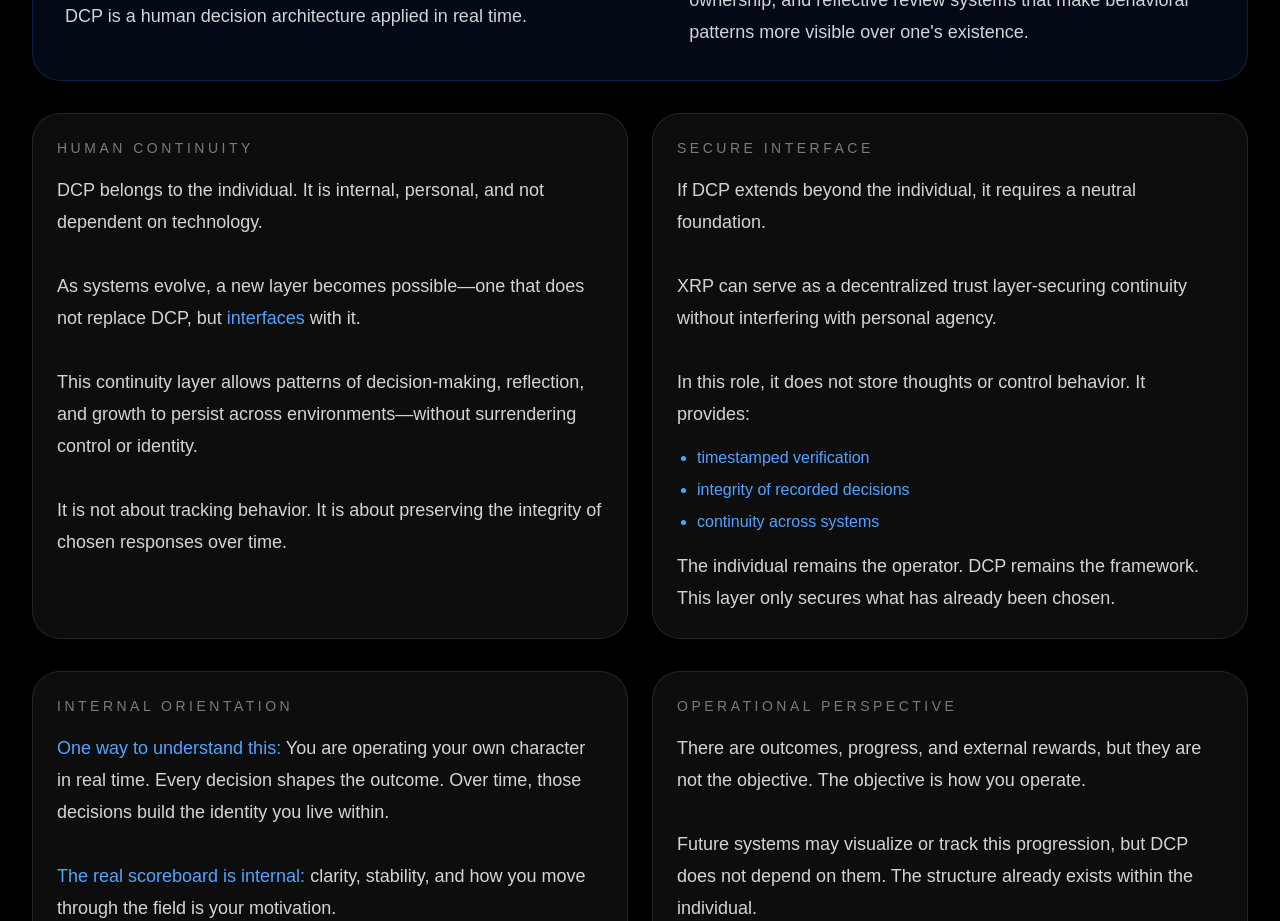
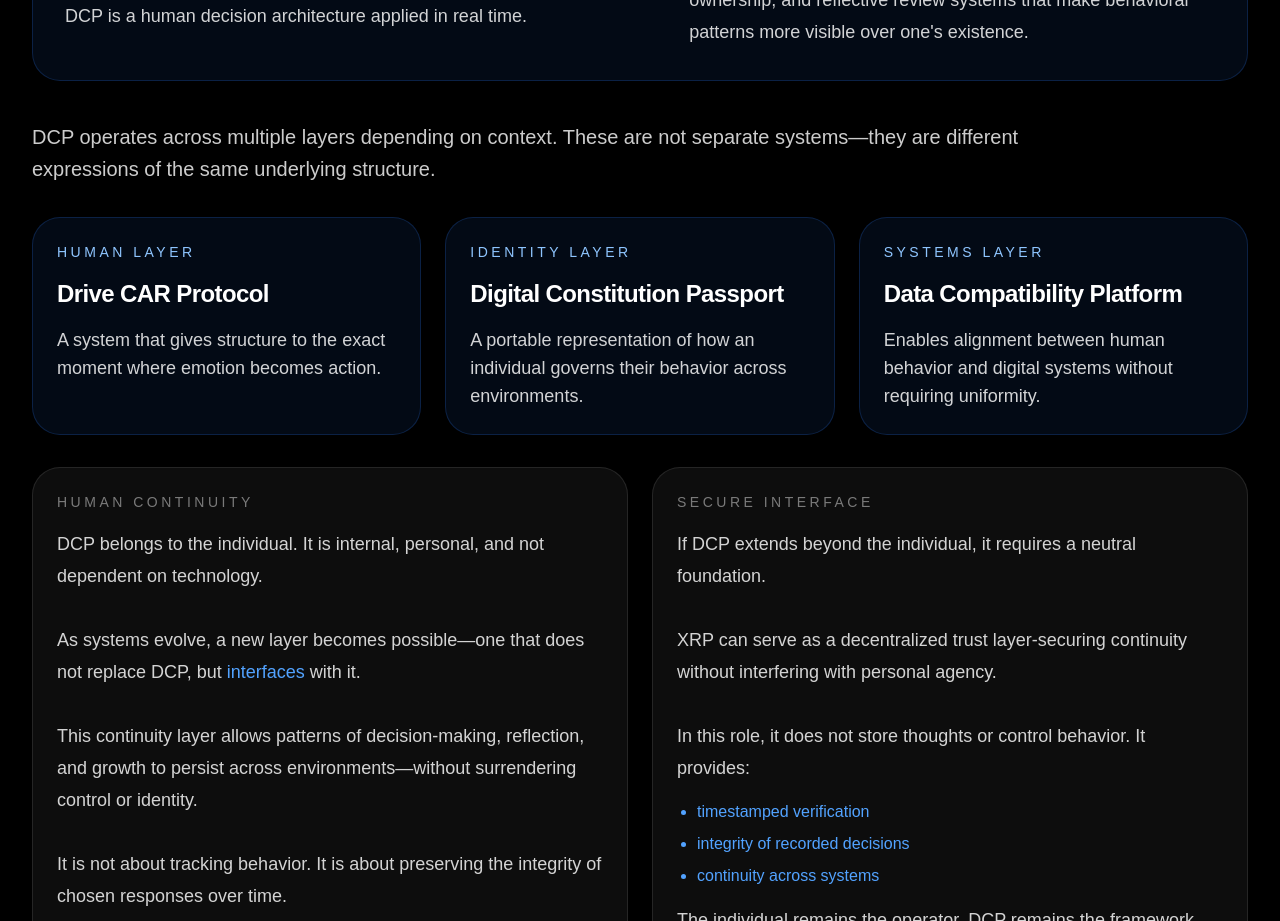
Before and after one commit to drivecarprotocol-ops/dcp-site, a Next.js app: page /future in a window 1280 px wide. Shown: the part 1980-2901 px from the top of the page. Built offline with nearby package versions, Linux system fonts and the light colour scheme.

Commit message:
3 section update

```diff
--- a/app/future/page.js
+++ b/app/future/page.js
@@ -299,6 +299,67 @@ export default function FuturePage() {
               </div>
             </div>
 
+{/* DCP THREE-LAYER STRUCTURE */}
+<div className="mt-10">
+  <div className="max-w-5xl">
+    <p className="text-lg leading-8 text-white/80 sm:text-xl">
+      DCP operates across multiple layers depending on context. These are not
+      separate systems—they are different expressions of the same underlying
+      structure.
+    </p>
+  </div>
+
+  <div className="mt-8 grid grid-cols-1 gap-6 md:grid-cols-3">
+    {/* DRIVE–CAR PROTOCOL */}
+    <div className="rounded-[1.75rem] border border-blue-500/20 bg-blue-500/[0.08] p-6 backdrop-blur">
+      <div className="text-sm uppercase tracking-[0.25em] text-blue-300">
+        Human Layer
+      </div>
+
+      <h3 className="mt-4 text-2xl font-semibold tracking-tight">
+        Drive CAR Protocol
+      </h3>
+
+      <p className="mt-4 text-lg leading-7 text-white/[0.82]">
+        A system that gives structure to the exact moment where emotion becomes
+        action.
+      </p>
+    </div>
+
+    {/* DIGITAL CONSTITUTION PASSPORT */}
+    <div className="rounded-[1.75rem] border border-blue-500/20 bg-blue-500/[0.08] p-6 backdrop-blur">
+      <div className="text-sm uppercase tracking-[0.25em] text-blue-300">
+        Identity Layer
+      </div>
+
+      <h3 className="mt-4 text-2xl font-semibold tracking-tight">
+        Digital Constitution Passport
+      </h3>
+
+      <p className="mt-4 text-lg leading-7 text-white/[0.82]">
+        A portable representation of how an individual governs their behavior
+        across environments.
+      </p>
+    </div>
+
+    {/* DATA COMPATIBILITY PLATFORM */}
+    <div className="rounded-[1.75rem] border border-blue-500/20 bg-blue-500/[0.08] p-6 backdrop-blur">
+      <div className="text-sm uppercase tracking-[0.25em] text-blue-300">
+        Systems Layer
+      </div>
+
+      <h3 className="mt-4 text-2xl font-semibold tracking-tight">
+        Data Compatibility Platform
+      </h3>
+
+      <p className="mt-4 text-lg leading-7 text-white/[0.82]">
+        Enables alignment between human behavior and digital systems without
+        requiring uniformity.
+      </p>
+    </div>
+  </div>
+</div>
+
             <div className="mt-8 grid grid-cols-1 gap-6 md:grid-cols-2">
               {/* HUMAN CONTINUITY */}
               <div className="rounded-[1.75rem] border border-white/10 bg-white/[0.05] p-6 backdrop-blur">
```
